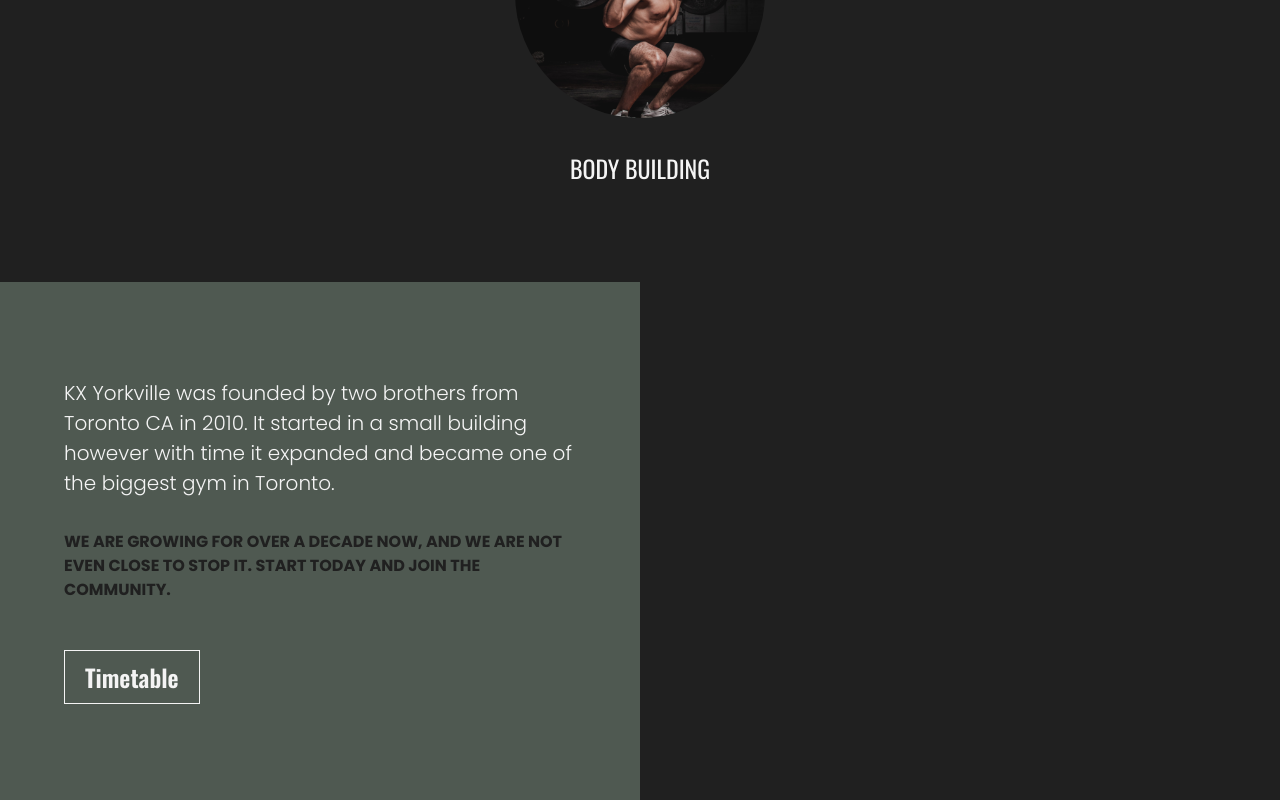
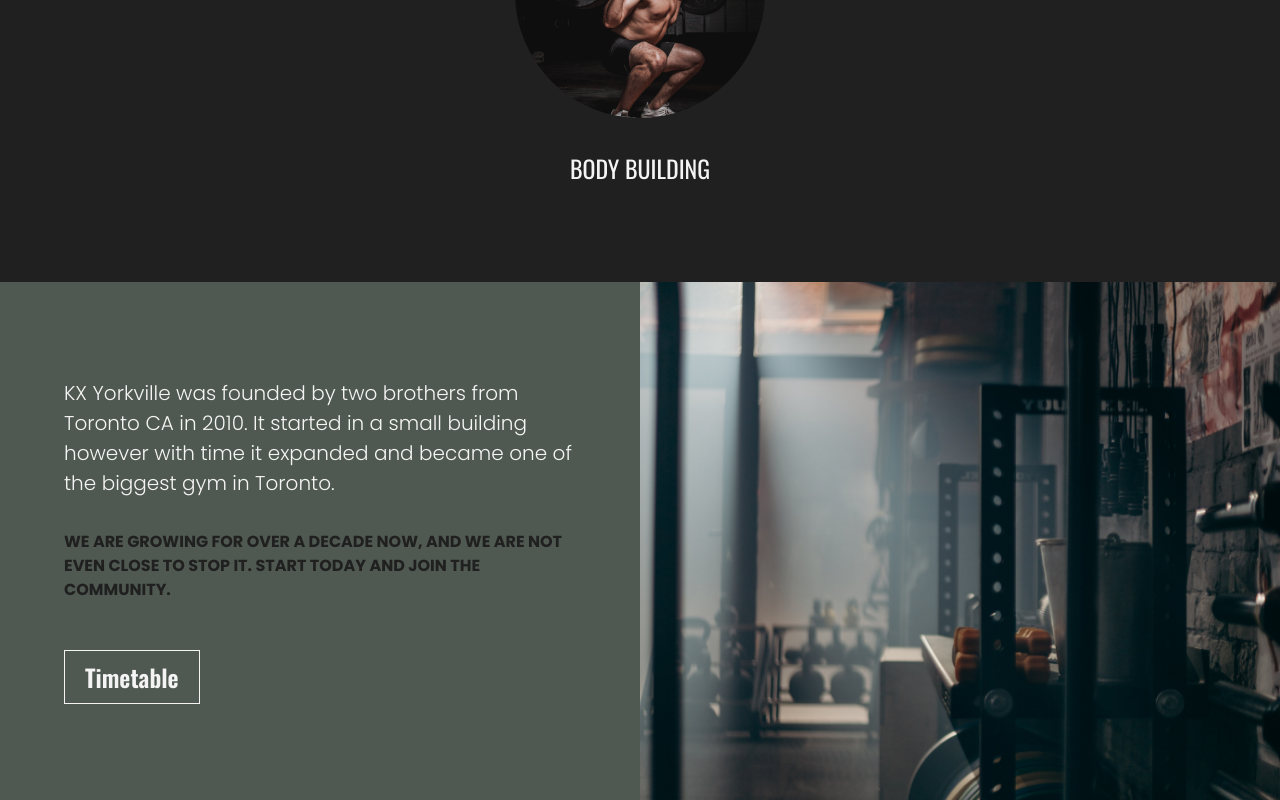
Before and after one commit to TLNRB/kxYorkville, a Vue app in the folder kxYorkville/: page / in a window 1280 px wide. Shown: the part 1602-2402 px from the top of the page. Built offline with nearby package versions, Linux system fonts and the light colour scheme.

Commit message:
about section bg image problem solved

```diff
--- a/kxYorkville/src/components/HomePage/About.vue
+++ b/kxYorkville/src/components/HomePage/About.vue
@@ -4,7 +4,7 @@ import Button from '../../components/UI/ButtonLight.vue'
 
 //Prop handling
 const { studio } = defineProps(['studio'])
-const bgImg = `bg-[url('${studio}')]`
+const bgImg = `background-image: url('${studio}')`
 </script>
 
 <template>
@@ -26,7 +26,11 @@ const bgImg = `bg-[url('${studio}')]`
       </p>
       <Button class="sm:mt-[1rem] xxxl:mt-[2rem] xxxl:mx-auto" content="Timetable" />
     </div>
-    <div class="h-[350px] bg-cover bg-center sm:w-[50%] sm:h-auto" :class="bgImg"></div>
+    <div
+      class="h-[350px] bg-cover bg-center sm:w-[50%] sm:h-auto"
+      :class="bgImg"
+      :style="bgImg"
+    ></div>
   </section>
 </template>
 
--- a/kxYorkville/tailwind.config.js
+++ b/kxYorkville/tailwind.config.js
@@ -26,7 +26,7 @@ module.exports = {
         textGray: '#E1E1E1',
         textNormal: '#dddddd',
         textDarker: '#606060',
-        textDark: '#30303065',
+        textDark: '#30303060',
         primaryColor: '#A69D24'
       }
     }
```
